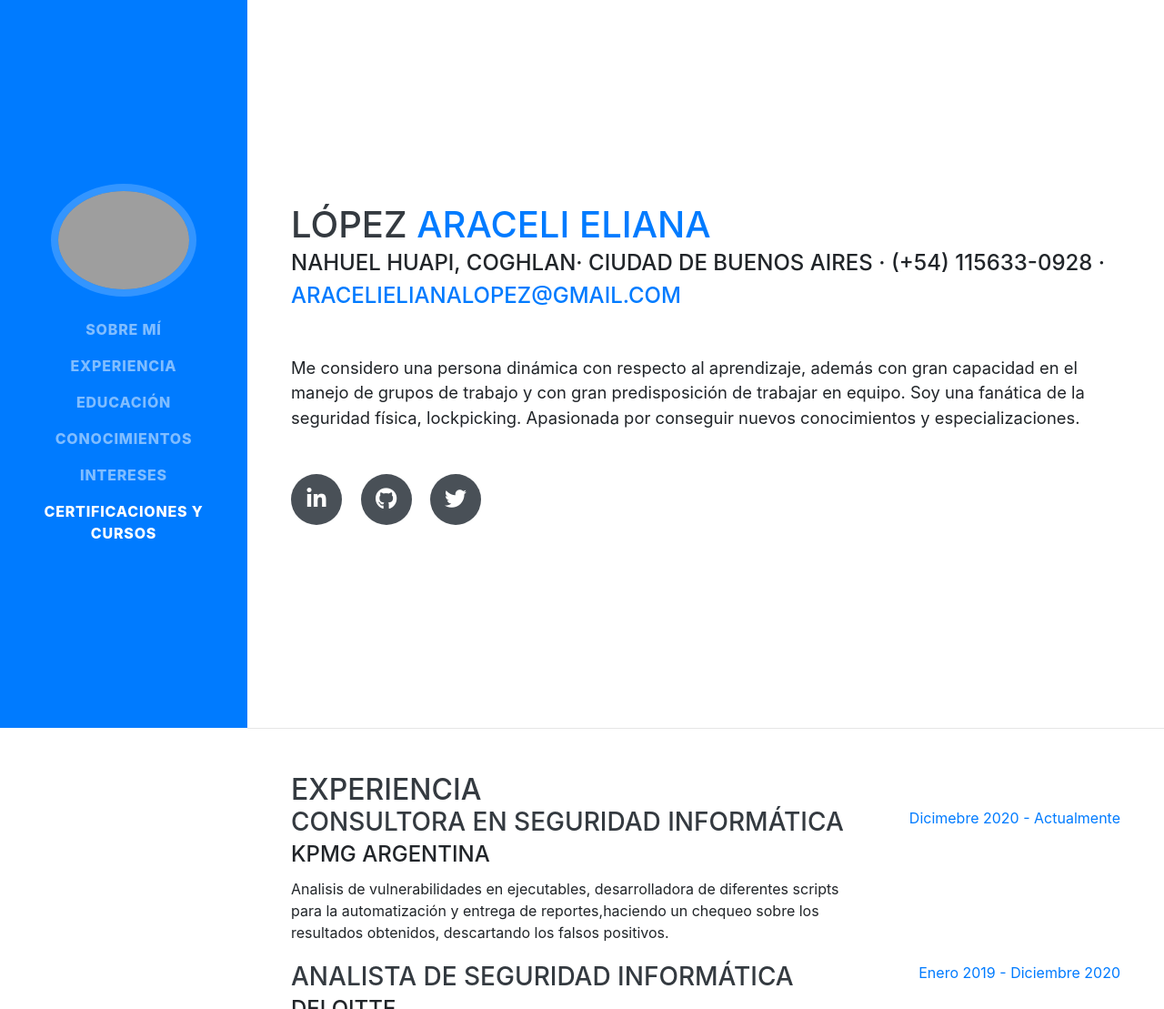
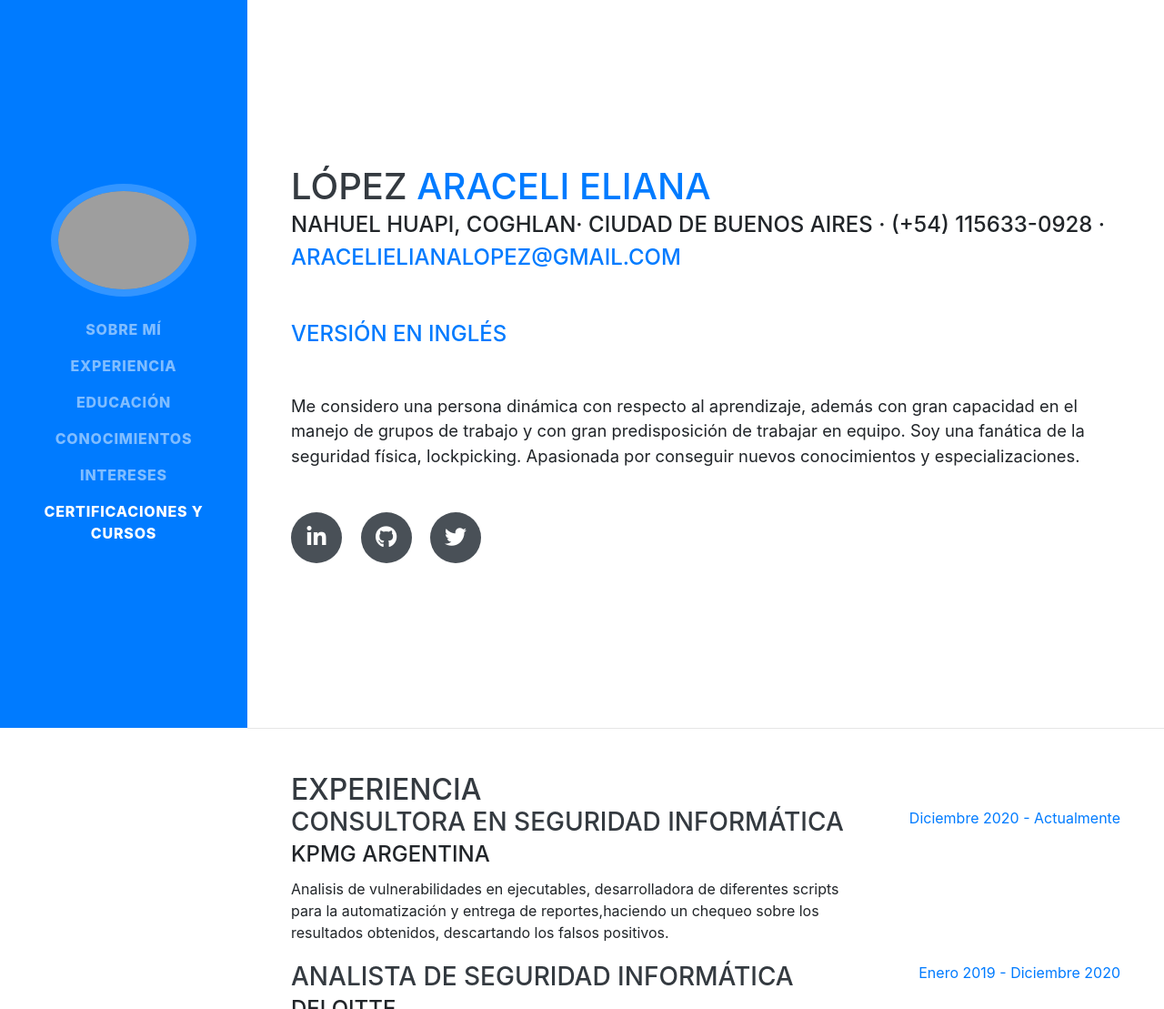
Before and after one commit to aracelilopez/CV, a website with bundled scripts: page index.html in a window 1280 px wide. Shown: the top 1109 px of the page at 91% size. Built offline with nearby package versions, Linux system fonts and the light colour scheme; grey boxes are pictures that could not be loaded; a web font is replaced by a local one.

Commit message:
another commit

```diff
--- a/index.html
+++ b/index.html
@@ -69,6 +69,9 @@
         <div class="subheading mb-5">Nahuel Huapi, Coghlan· Ciudad de Buenos Aires · (+54) 115633-0928 ·
           <a href="mailto:aracelielianalopez@gmail.com">aracelielianalopez@gmail.com</a>
         </div>
+        <div class="subheading mb-5">
+          <a href="https://aracelilopez.github.io/Resume/">Versión en inglés</a>
+        </div>
         <p class="lead mb-5">Me considero una persona dinámica con respecto al aprendizaje, además con gran capacidad en el manejo de grupos de trabajo y con gran predisposición de trabajar en equipo.
 Soy una fanática de la seguridad física, lockpicking.
 Apasionada por conseguir nuevos conocimientos y especializaciones.</p>
@@ -99,7 +102,7 @@ Apasionada por conseguir nuevos conocimientos y especializaciones.</p>
             <p>Analisis de vulnerabilidades en ejecutables, desarrolladora de diferentes scripts para la automatización y entrega de reportes,haciendo un chequeo sobre los resultados obtenidos, descartando los falsos positivos.</p>
           </div>
           <div class="resume-date text-md-right">
-            <span class="text-primary">Dicimebre 2020 - Actualmente</span>
+            <span class="text-primary">Diciembre 2020 - Actualmente</span>
           </div>
         </div>
 
```
